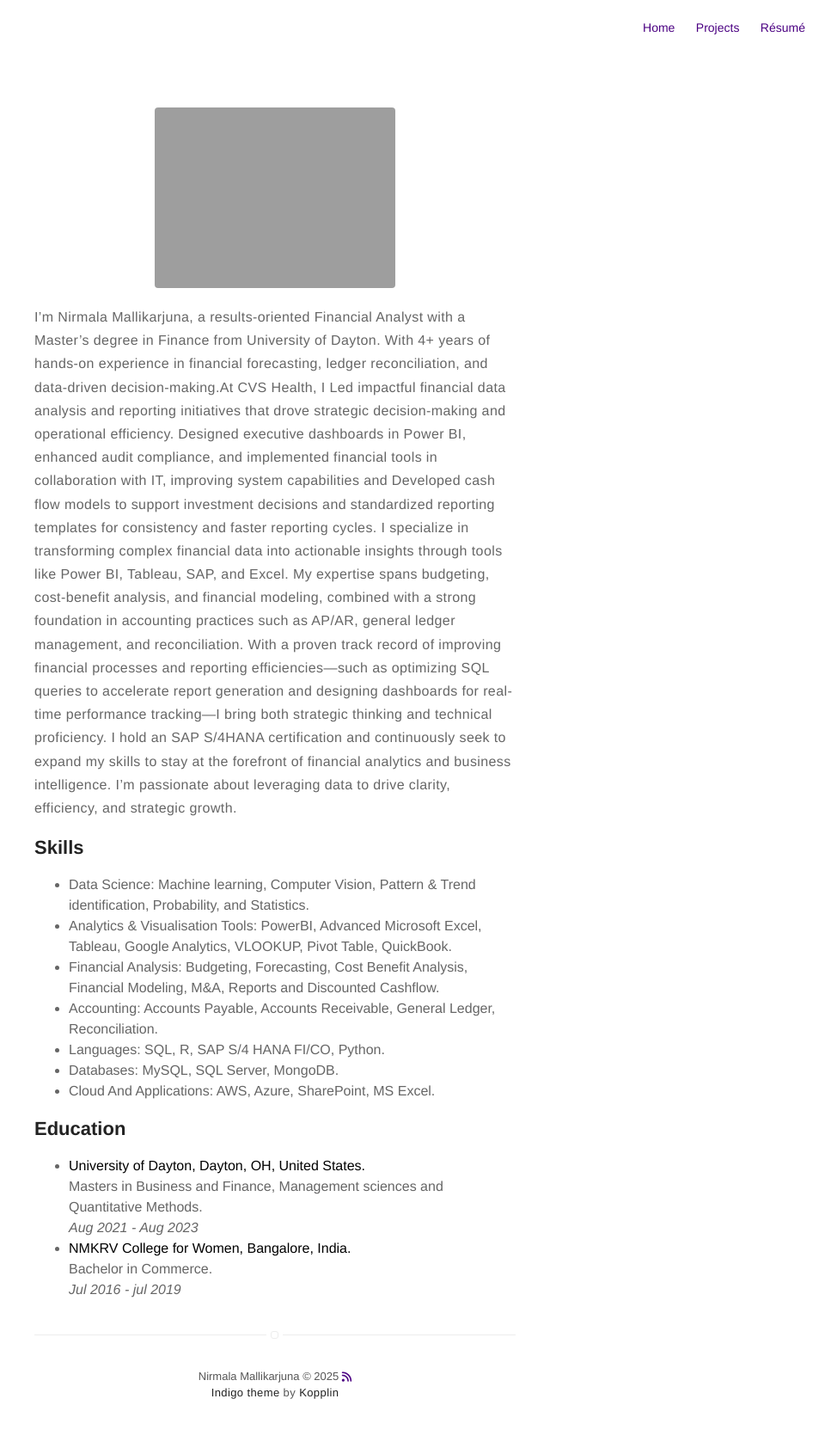
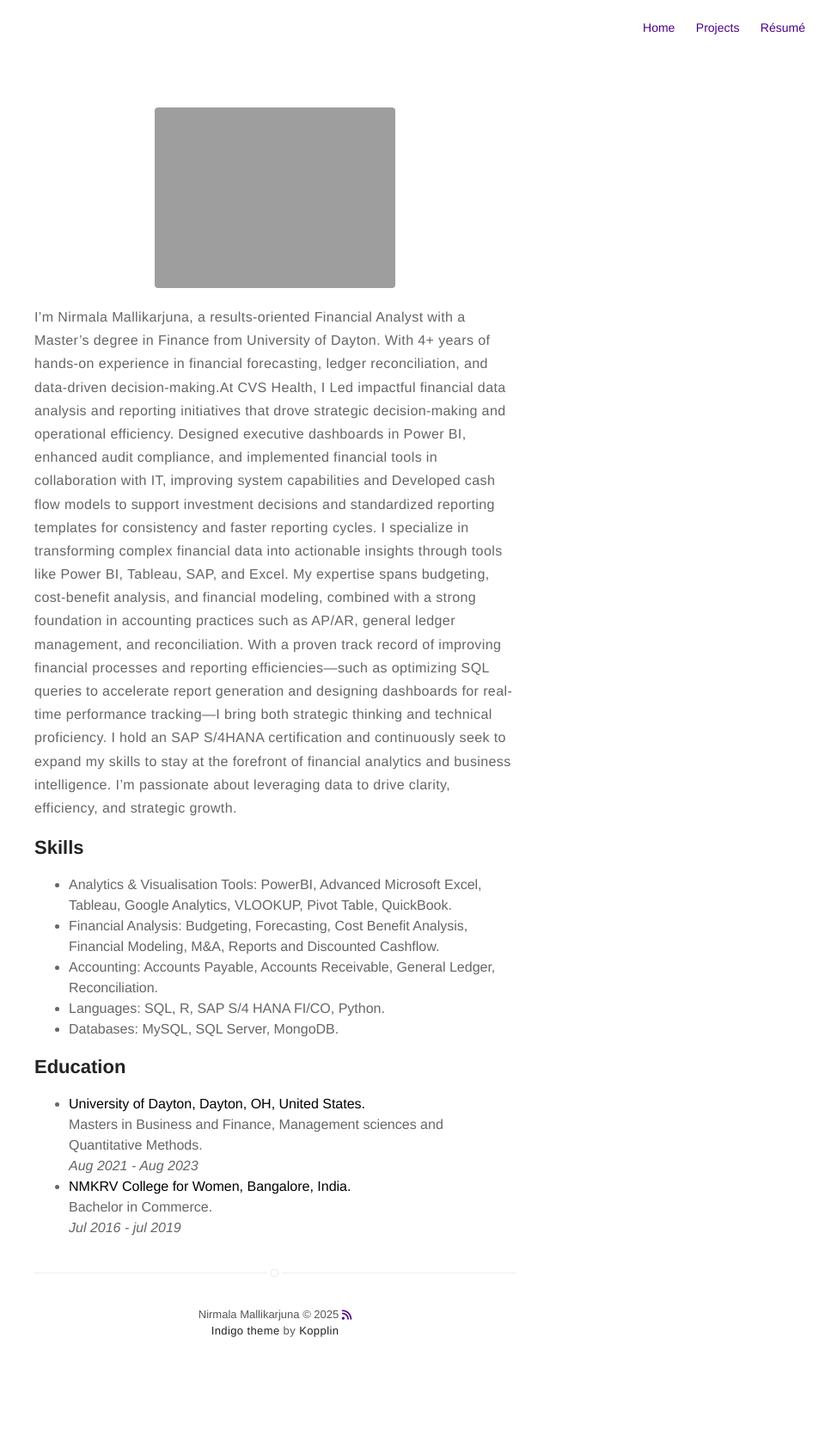
Before and after one commit to rahulbhattar/rahulbhattar.github.io, a Jekyll site: the page built from about.md, in a window 1280 px wide. Shown: the whole page at 86% size, without its empty margins (320-1280 px from the left). Built offline with Jekyll 4.4.1, drawn with Linux system fonts in a browser that asks for light colours; nearby versions of some CDN libraries; after the commit the page ends 1619 px from its top, so only the background shows below that.

Commit message:
about changes

```diff
--- a/about.md
+++ b/about.md
@@ -13,13 +13,12 @@ With a proven track record of improving financial processes and reporting effici
 <h2>Skills</h2>
 
 <ul class="skill-list">
-	<li>Data Science: Machine learning, Computer Vision, Pattern & Trend identification, Probability, and Statistics.</li>
 <li>Analytics & Visualisation Tools: PowerBI, Advanced Microsoft Excel, Tableau, Google Analytics, VLOOKUP, Pivot Table, QuickBook.</li>
 <li>Financial Analysis: Budgeting, Forecasting, Cost Benefit Analysis, Financial Modeling, M&A, Reports and Discounted Cashflow.</li>
 <li>Accounting: Accounts Payable, Accounts Receivable, General Ledger, Reconciliation.</li>
 <li>Languages: SQL, R, SAP S/4 HANA FI/CO, Python.</li>
 <li>Databases: MySQL, SQL Server, MongoDB.</li>
-<li>Cloud And Applications: AWS, Azure, SharePoint, MS Excel.</li>
+
 
 
 </ul>
```
